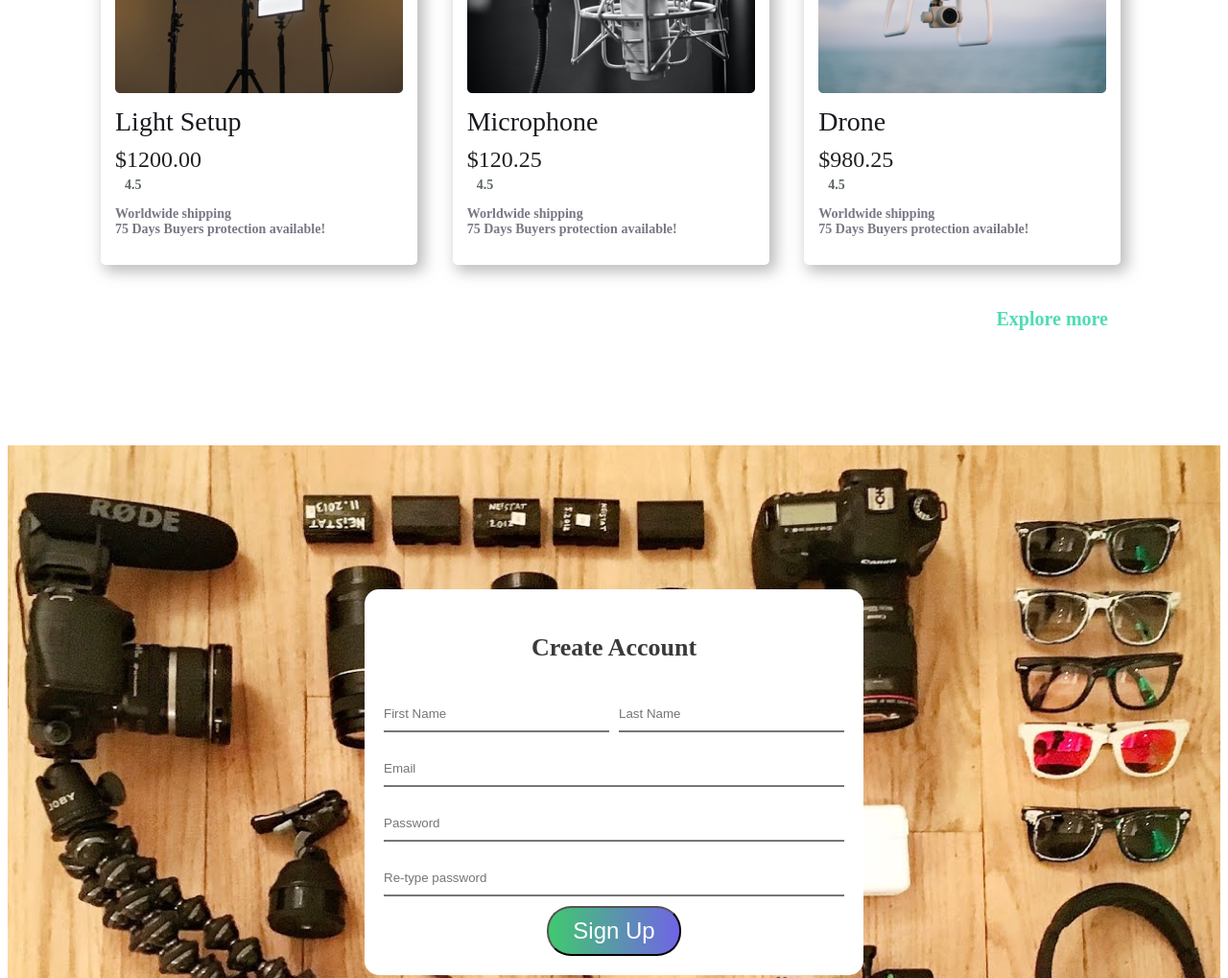
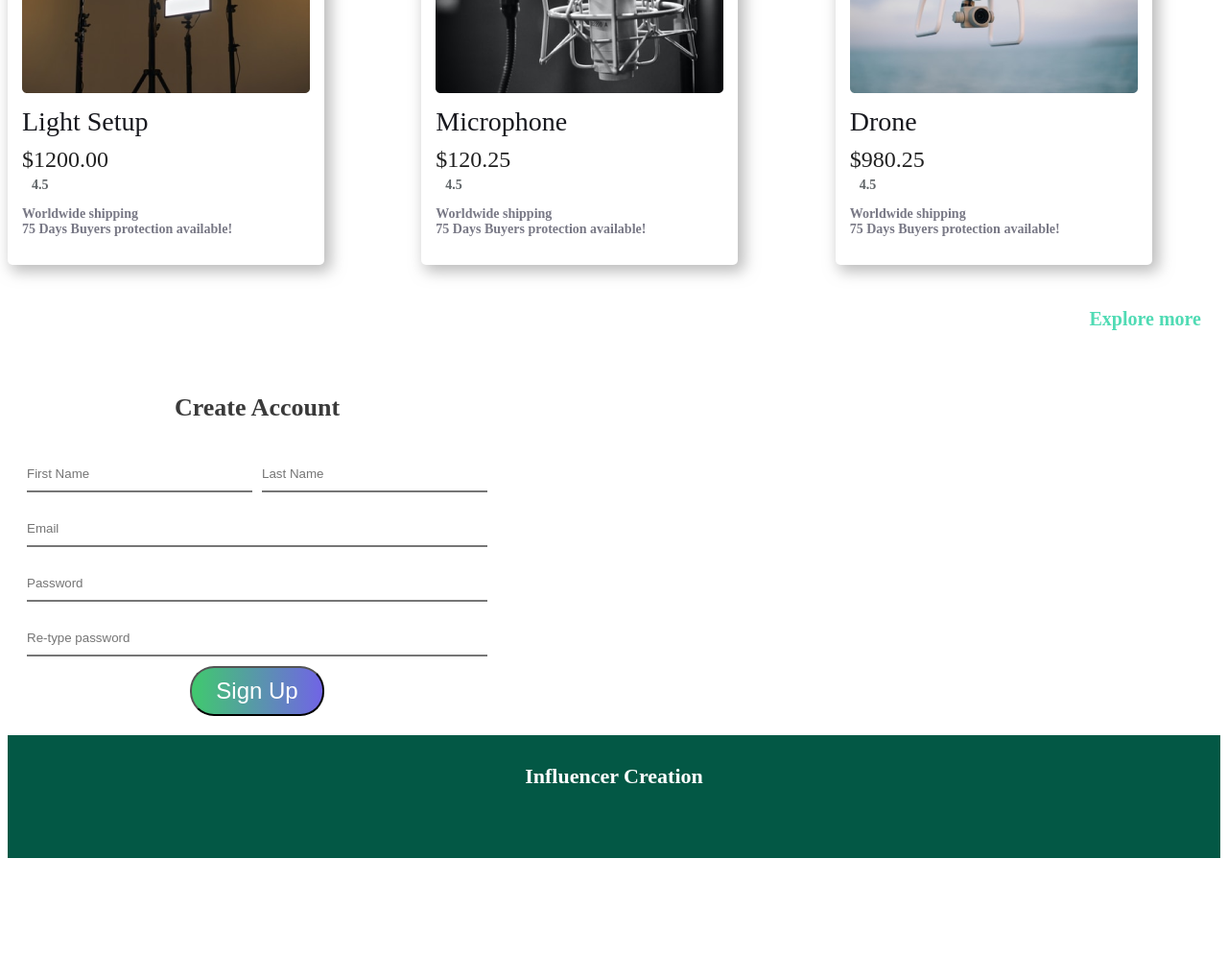
Before and after one commit to AL-KAFIUL-ISLAM/Influencer-Gear, a plain HTML site: page index.html in a window 1280 px wide. Shown: the part 2117-3136 px from the top of the page at 96% size. After the commit the page ends 3019 px from the top, so only its background shows below. Drawn offline with Linux system fonts and the light colour scheme.

Commit message:
Update style.css
finish now

```diff
--- a/style.css
+++ b/style.css
@@ -86,10 +86,6 @@ nav a {
 
 /* Company Logo Style */
 
-hr {
-    border-image: linear-gradient(90deg, rgba(192, 204, 218, 0.1) 0%, rgba(192, 204, 218, 0.6) 50.38%, rgba(192, 204, 218, 0.1) 100%);
-    border-image-slice: 1;
-}
 
 .container2 {
     width: 1100px;
@@ -104,11 +100,7 @@ hr {
 
 }
 
-/* Collection Section Style */
-.container3 {
-    width: 1070px;
-    margin: auto;
-}
+
 
 .container3 h2 {
     text-align: center;
@@ -173,17 +165,6 @@ hr {
     font-weight: 700;
 }
 
-/* Sign-up Section Style */
-.container4 {
-    margin-top: 100px;
-    display: flex;
-    justify-content: center;
-    align-items: center;
-    padding: 150px 0;
-    background-image: url(images/Gear.jpg);
-    background-repeat: no-repeat;
-    background-size: cover;
-}
 
 .sign-up-form {
     text-align: center;
```
